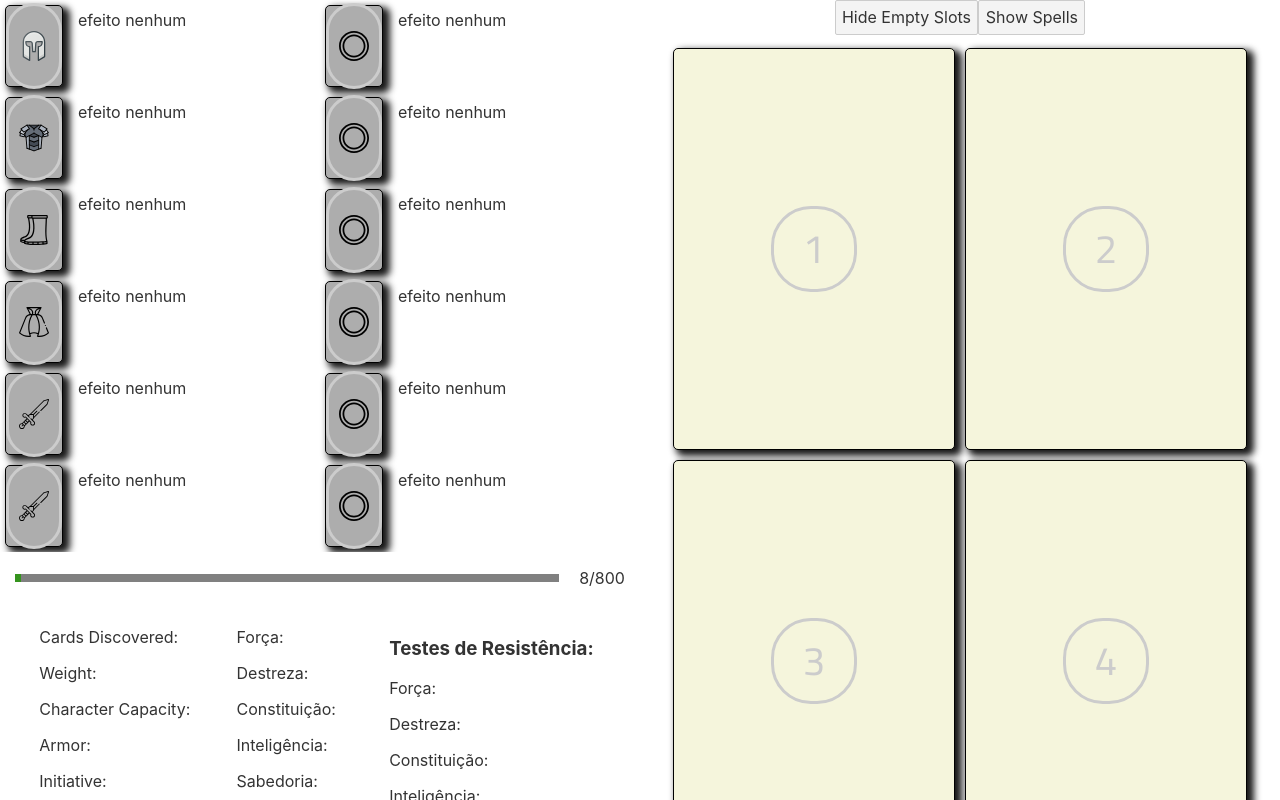
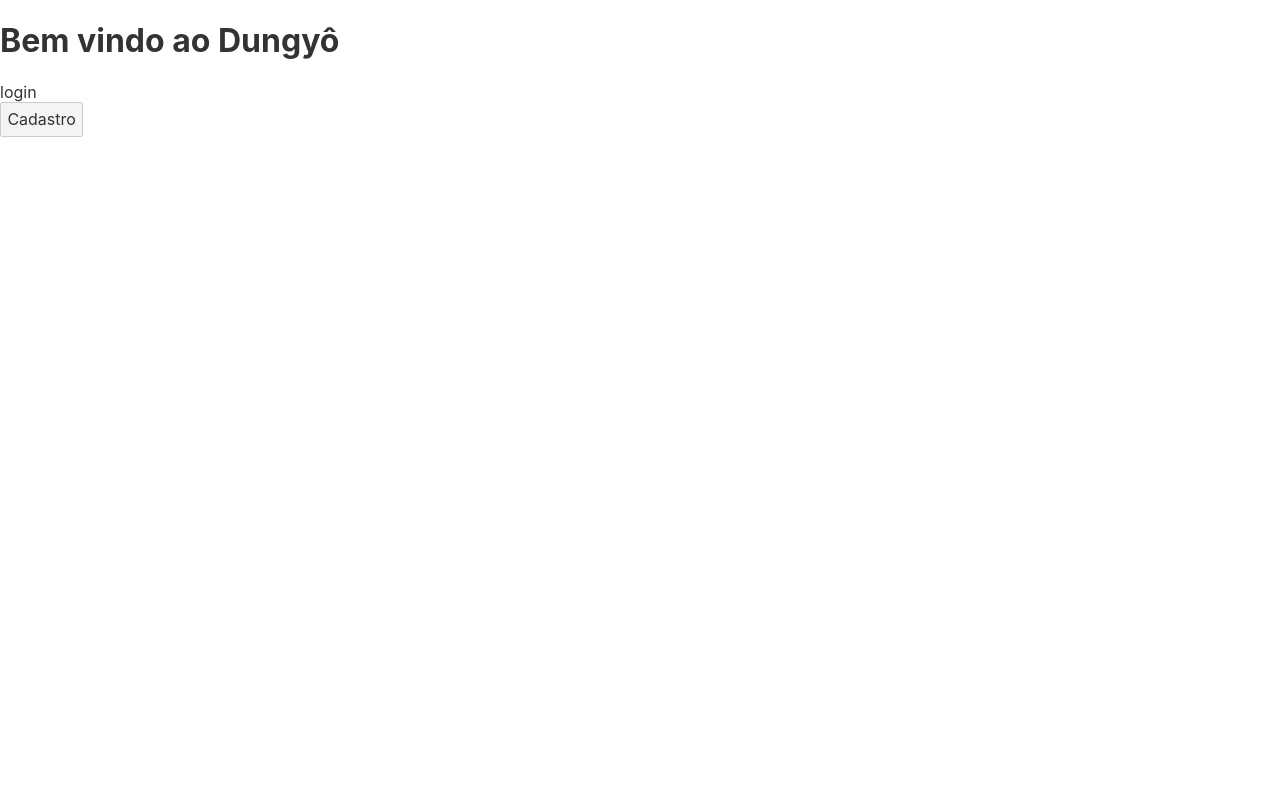
Before and after one commit to YoYolops/ded, a Svelte app: page / in a window 1280 px wide. Built offline with nearby package versions, Linux system fonts and the light colour scheme.

Commit message:
adicionando esqueleto de login e cadastro

```diff
--- a/src/App.svelte
+++ b/src/App.svelte
@@ -2,6 +2,7 @@
 	import ItemCard from "./cards/ItemCard.svelte";
 	import ItensList from "./gameData/ItensData";
 	import Inventory from "./playerTools/Inventory.svelte";
+	import UserInteractionManager from "./userFirstInteractionSystem/UserInteractionManager.svelte"
 
 </script>
 
@@ -19,7 +20,7 @@
 	/>
 {/each} -->
 <main>
-	<Inventory />
+	<UserInteractionManager />
 </main>
 
 <style>
--- a/src/generalComponents/Statistics.svelte
+++ b/src/generalComponents/Statistics.svelte
@@ -9,7 +9,7 @@
         <p>Character Capacity: </p>
         <p>Armor: </p>
         <p>Initiative: </p>
-        <p></p>
+        <p>Gold: </p>
     </div>
     <div class="characterMainStatistics">
         <p>Força: </p>
--- /dev/null
+++ b/src/userFirstInteractionSystem/Login.svelte
@@ -0,0 +1,11 @@
+<script lang="ts">
+
+</script>
+
+<main>
+    login
+</main>
+
+<style>
+
+</style>
--- /dev/null
+++ b/src/userFirstInteractionSystem/Register.svelte
@@ -0,0 +1,38 @@
+<script lang="ts">
+    interface AttributesData {
+        forca: number,
+        destreza: number,
+        constituicao: number,
+        inteligencia: number,
+        sabedoria: number,
+        carisma: number
+    }
+
+    interface CharacterData {
+        characterAttributes: AttributesData,
+        characterName: string,
+        raca: string,
+        classe: string
+    }
+
+    interface Possessions {
+        itemIds: Array<number>,
+        spellIds: Array<number>,
+        gold: number
+    }
+
+    let userName: string = ''
+    let password: string = ''
+    let characterData: CharacterData
+    let possessions: Possessions
+
+    export let registerStage: number = 0
+</script>
+
+<main>
+    Register
+</main>
+
+<style>
+
+</style>
--- /dev/null
+++ b/src/userFirstInteractionSystem/UserInteractionManager.svelte
@@ -0,0 +1,32 @@
+<script lang="ts">
+    import Login from './Login.svelte'
+    import Register from './Register.svelte'
+
+    $: mode = 'login'
+
+    function switchMode() {
+        if (mode === 'login') mode = 'register'
+        else mode = 'login'
+    }
+</script>
+
+<main>
+    <div class="presentation">
+        <h1>Bem vindo ao Dungyô</h1>
+    </div>
+    <section class="interactionModeRenderer">
+        {#if mode === 'login'}
+            <Login />
+        {:else}
+            <Register />
+        {/if}
+    </section>
+    <button on:click={switchMode}>
+        {mode === 'login' ? 'Cadastro' : 'Login'}
+    </button>
+
+</main>
+
+<style>
+
+</style>
```
Also changed, not shown: src/playerTools/Market.svelte (added, +11 -0 lines).
